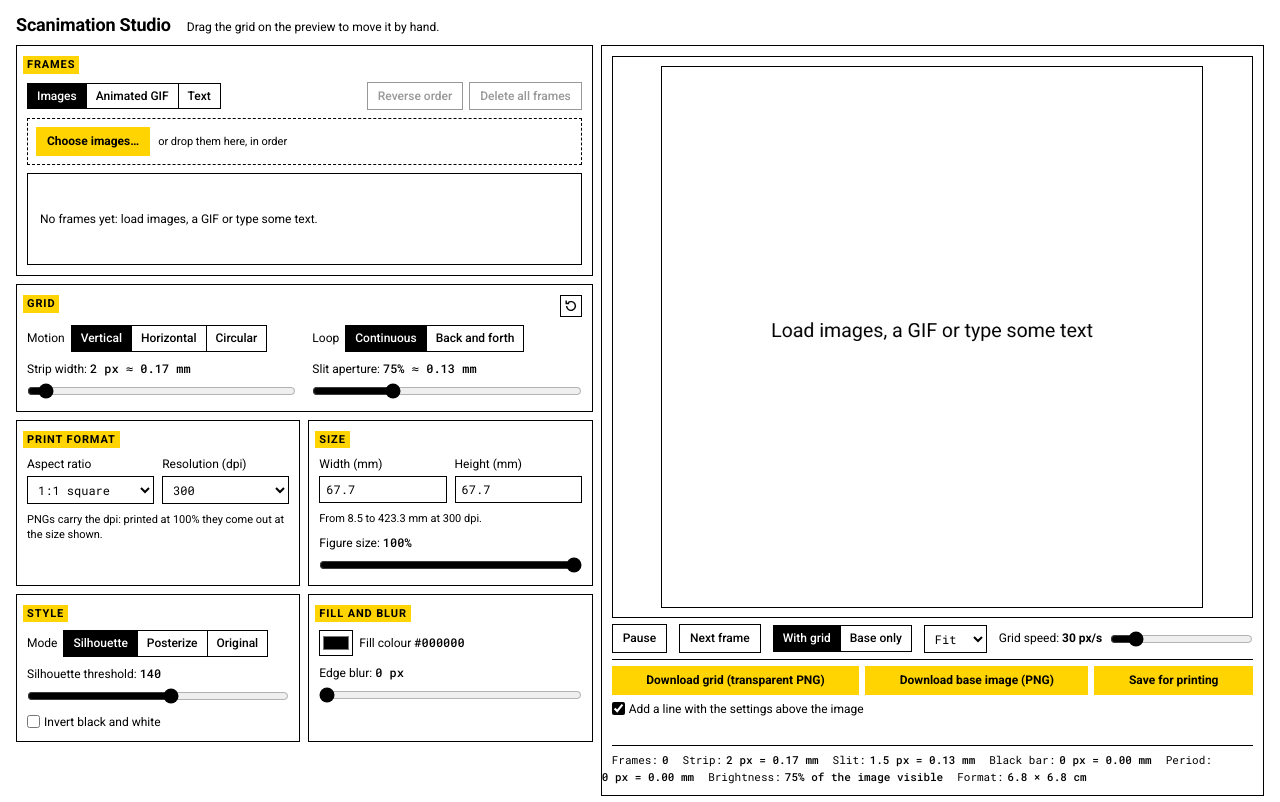
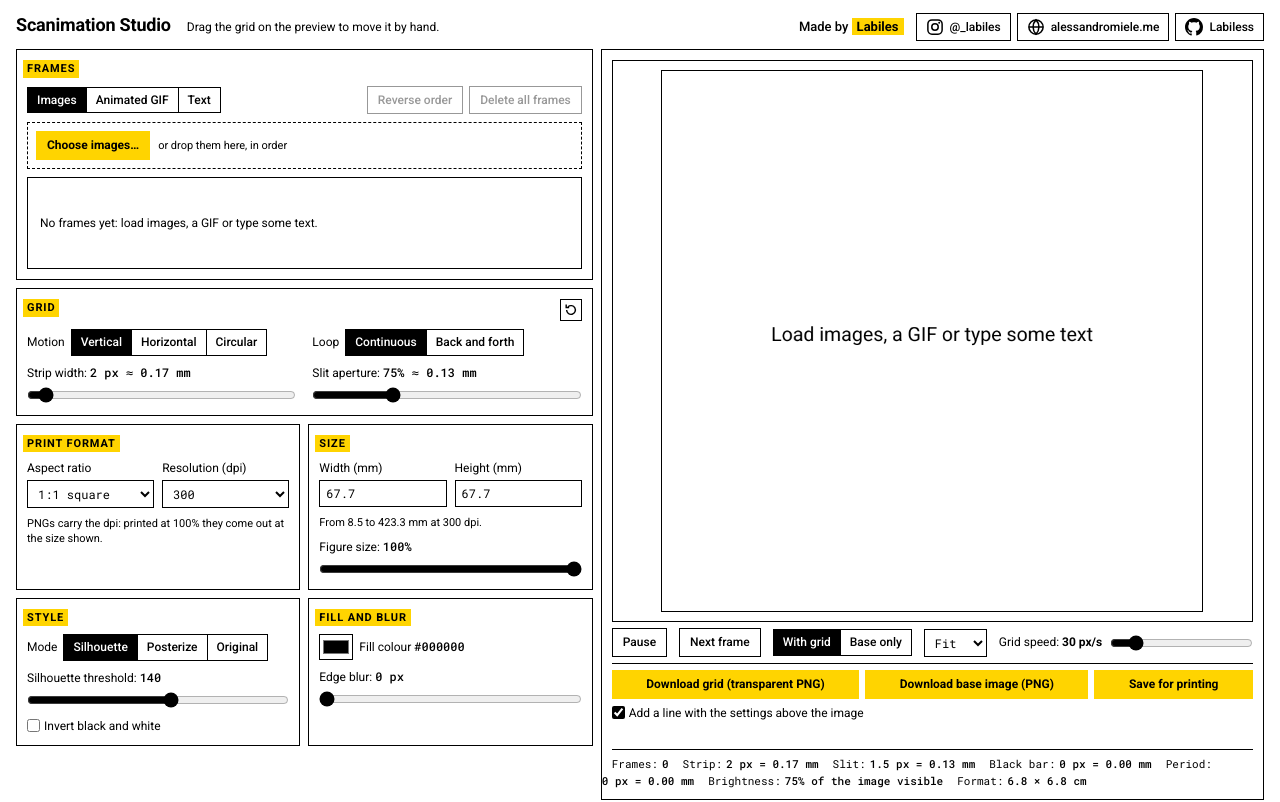
Before and after one commit to Labiless/scanimation, a Svelte app: page / in a window 1280 px wide. Shown: the top 802 px of the page. Built offline with nearby package versions, Linux system fonts and the light colour scheme.

Commit message:
feat: added credit

```diff
--- a/src/App.svelte
+++ b/src/App.svelte
@@ -11,6 +11,7 @@
   import ColourPanel from './components/ColourPanel.svelte';
   import Preview from './components/Preview.svelte';
   import PrintSection from './components/PrintSection.svelte';
+  import Credits from './components/Credits.svelte';
 
   // re-render the animation shortly after anything it depends on changes (sliders settle first)
   $effect(() => {
@@ -31,6 +32,7 @@
   <header>
     <h1>Scanimation Studio</h1>
     <p>Drag the grid on the preview to move it by hand.</p>
+    <Credits />
   </header>
 
   <div class="editor">
--- /dev/null
+++ b/src/components/Credits.svelte
@@ -0,0 +1,127 @@
+<!-- Author credits, top right: "Made by" with links to Instagram, the website and GitHub. -->
+<script>
+  const AUTHOR = 'Labiles';
+  const LINKS = [
+    {
+      label: 'Instagram',
+      handle: '@_labiles',
+      href: 'https://www.instagram.com/_labiles/',
+      icon: 'instagram',
+    },
+    { label: 'Website', handle: 'alessandromiele.me', href: 'https://www.alessandromiele.me', icon: 'web' },
+    { label: 'GitHub', handle: 'Labiless', href: 'https://github.com/Labiless', icon: 'github' },
+  ];
+</script>
+
+<nav class="credits" aria-label="Made by {AUTHOR}">
+  <span class="made">Made by <strong>{AUTHOR}</strong></span>
+  <ul>
+    {#each LINKS as link (link.href)}
+      <li>
+        <a href={link.href} target="_blank" rel="noopener noreferrer" title="{link.label}: {link.handle}">
+          <svg viewBox="0 0 24 24" width="18" height="18" aria-hidden="true">
+            {#if link.icon === 'instagram'}
+              <rect
+                x="2.5"
+                y="2.5"
+                width="19"
+                height="19"
+                rx="5.5"
+                fill="none"
+                stroke="currentColor"
+                stroke-width="2"
+              />
+              <circle cx="12" cy="12" r="4.3" fill="none" stroke="currentColor" stroke-width="2" />
+              <circle cx="17.6" cy="6.4" r="1.3" fill="currentColor" />
+            {:else if link.icon === 'web'}
+              <circle cx="12" cy="12" r="9.5" fill="none" stroke="currentColor" stroke-width="2" />
+              <path
+                d="M2.5 12h19M12 2.5c2.6 2.7 3.9 5.9 3.9 9.5s-1.3 6.8-3.9 9.5c-2.6-2.7-3.9-5.9-3.9-9.5s1.3-6.8 3.9-9.5z"
+                fill="none"
+                stroke="currentColor"
+                stroke-width="2"
+              />
+            {:else}
+              <path
+                fill="currentColor"
+                transform="scale(1.5)"
+                d="M8 0C3.58 0 0 3.58 0 8c0 3.54 2.29 6.53 5.47 7.59.4.07.55-.17.55-.38 0-.19-.01-.82-.01-1.49-2.01.37-2.53-.49-2.69-.94-.09-.23-.48-.94-.82-1.13-.28-.15-.68-.52-.01-.53.63-.01 1.08.58 1.23.82.72 1.21 1.87.87 2.33.66.07-.52.28-.87.51-1.07-1.78-.2-3.64-.89-3.64-3.95 0-.87.31-1.59.82-2.15-.08-.2-.36-1.02.08-2.12 0 0 .67-.21 2.2.82.64-.18 1.32-.27 2-.27.68 0 1.36.09 2 .27 1.53-1.04 2.2-.82 2.2-.82.44 1.1.16 1.92.08 2.12.51.56.82 1.27.82 2.15 0 3.07-1.87 3.75-3.65 3.95.29.25.54.73.54 1.48 0 1.07-.01 1.93-.01 2.2 0 .21.15.46.55.38A8.013 8.013 0 0016 8c0-4.42-3.58-8-8-8z"
+              />
+            {/if}
+          </svg>
+          <span>{link.handle}</span>
+        </a>
+      </li>
+    {/each}
+  </ul>
+</nav>
+
+<style>
+  .credits {
+    margin-left: auto;
+    display: flex;
+    flex-wrap: wrap;
+    align-items: center;
+    gap: 6px 12px;
+  }
+
+  .made {
+    font-size: 13px;
+    font-weight: 500;
+  }
+
+  /* the name carries the same yellow as the panel titles */
+  .made strong {
+    font-weight: 700;
+    color: var(--title-fg);
+    background: var(--title-bg);
+    padding: 1px 5px;
+  }
+
+  ul {
+    list-style: none;
+    margin: 0;
+    padding: 0;
+    display: flex;
+    flex-wrap: wrap;
+    gap: 6px;
+  }
+
+  a {
+    display: inline-flex;
+    align-items: center;
+    gap: 6px;
+    padding: 4px 9px;
+    border: 1px solid var(--ink);
+    color: var(--ink);
+    font-size: 12px;
+    font-weight: 500;
+    text-decoration: none;
+  }
+
+  a:hover {
+    background: var(--cta);
+    border-color: var(--cta);
+    color: #000;
+  }
+
+  a:focus-visible {
+    outline: 2px solid var(--ink);
+    outline-offset: 2px;
+  }
+
+  svg {
+    flex: none;
+  }
+
+  /* on narrow screens the icons alone are enough; the title still names each link */
+  @media (max-width: 560px) {
+    a span {
+      position: absolute;
+      width: 1px;
+      height: 1px;
+      overflow: hidden;
+      clip-path: inset(50%);
+    }
+  }
+</style>
--- a/src/core/interlace.js
+++ b/src/core/interlace.js
@@ -19,6 +19,61 @@ import { createCanvas, drawContain } from '../lib/canvas.js';
 const luminance = (d, p) => 0.299 * d[p] + 0.587 * d[p + 1] + 0.114 * d[p + 2];
 
 /**
+ * When the image is smaller than the format, paint the margins in the image's own background colour,
+ * so the image doesn't show as a rectangle inside the animation. The background is read from the
+ * pixels just inside the image's edges: the darker or the lighter ones, whichever are more,
+ * averaged together. Runs after the colour treatment, so it already accounts for threshold and invert.
+ * @param {Uint8ClampedArray} d RGBA pixels, W×H
+ * @param {number} W
+ * @param {number} H
+ * @param {{ x: number, y: number, w: number, h: number }} rect where the image was drawn
+ */
+function fillMargins(d, W, H, rect) {
+  // skip a pixel inside the edge: it may be blended with the margin by smoothing
+  const x0 = Math.ceil(rect.x) + 1;
+  const y0 = Math.ceil(rect.y) + 1;
+  const x1 = Math.floor(rect.x + rect.w) - 2;
+  const y1 = Math.floor(rect.y + rect.h) - 2;
+  if (x0 <= 1 && y0 <= 1 && x1 >= W - 3 && y1 >= H - 3) return; // the image fills the format
+  if (x1 <= x0 || y1 <= y0) return;
+
+  const sums = { dark: [0, 0, 0, 0], light: [0, 0, 0, 0] };
+  const sample = (x, y) => {
+    const p = (y * W + x) * 4;
+    const s = luminance(d, p) < 128 ? sums.dark : sums.light;
+    s[0] += d[p];
+    s[1] += d[p + 1];
+    s[2] += d[p + 2];
+    s[3]++;
+  };
+  for (let x = x0; x <= x1; x++) {
+    sample(x, y0);
+    sample(x, y1);
+  }
+  for (let y = y0 + 1; y < y1; y++) {
+    sample(x0, y);
+    sample(x1, y);
+  }
+  const s = sums.dark[3] > sums.light[3] ? sums.dark : sums.light;
+  const [r, g, b] = [s[0] / s[3], s[1] / s[3], s[2] / s[3]];
+
+  const ix0 = Math.max(0, Math.ceil(rect.x));
+  const iy0 = Math.max(0, Math.ceil(rect.y));
+  const ix1 = Math.min(W, Math.floor(rect.x + rect.w));
+  const iy1 = Math.min(H, Math.floor(rect.y + rect.h));
+  for (let y = 0; y < H; y++) {
+    const inside = y >= iy0 && y < iy1;
+    for (let x = 0; x < W; x++) {
+      if (inside && x >= ix0 && x < ix1) continue;
+      const p = (y * W + x) * 4;
+      d[p] = r;
+      d[p + 1] = g;
+      d[p + 2] = b;
+    }
+  }
+}
+
+/**
  * Build a function that fits a frame into W×H and applies the colour treatment.
  * Scratch canvases are shared between calls.
  * @param {number} W
@@ -38,7 +93,7 @@ export function createFrameProcessor(W, H, o) {
   return (src) => {
     tg.fillStyle = '#fff';
     tg.fillRect(0, 0, W, H);
-    drawContain(tg, src, W, H, o.figScale);
+    const rect = drawContain(tg, src, W, H, o.figScale);
     const img = tg.getImageData(0, 0, W, H);
     const d = img.data;
     for (let p = 0; p < d.length; p += 4) {
@@ -66,6 +121,7 @@ export function createFrameProcessor(W, H, o) {
         d[p + 2] = 255 - d[p + 2];
       }
     }
+    fillMargins(d, W, H, rect);
     if (!o.blur) return d;
     tg.putImageData(img, 0, 0);
     sg.filter = 'none';
--- a/src/lib/canvas.js
+++ b/src/lib/canvas.js
@@ -35,10 +35,14 @@ export async function canvasFromBlob(blob) {
  * @param {number} W
  * @param {number} H
  * @param {number} [scale]
+ * @returns {{ x: number, y: number, w: number, h: number }} where the image landed
  */
 export function drawContain(g, src, W, H, scale = 1) {
   const s = Math.min(W / src.width, H / src.height) * scale;
   const w = src.width * s;
   const h = src.height * s;
-  g.drawImage(src, (W - w) / 2, (H - h) / 2, w, h);
+  const x = (W - w) / 2;
+  const y = (H - h) / 2;
+  g.drawImage(src, x, y, w, h);
+  return { x, y, w, h };
 }
```
